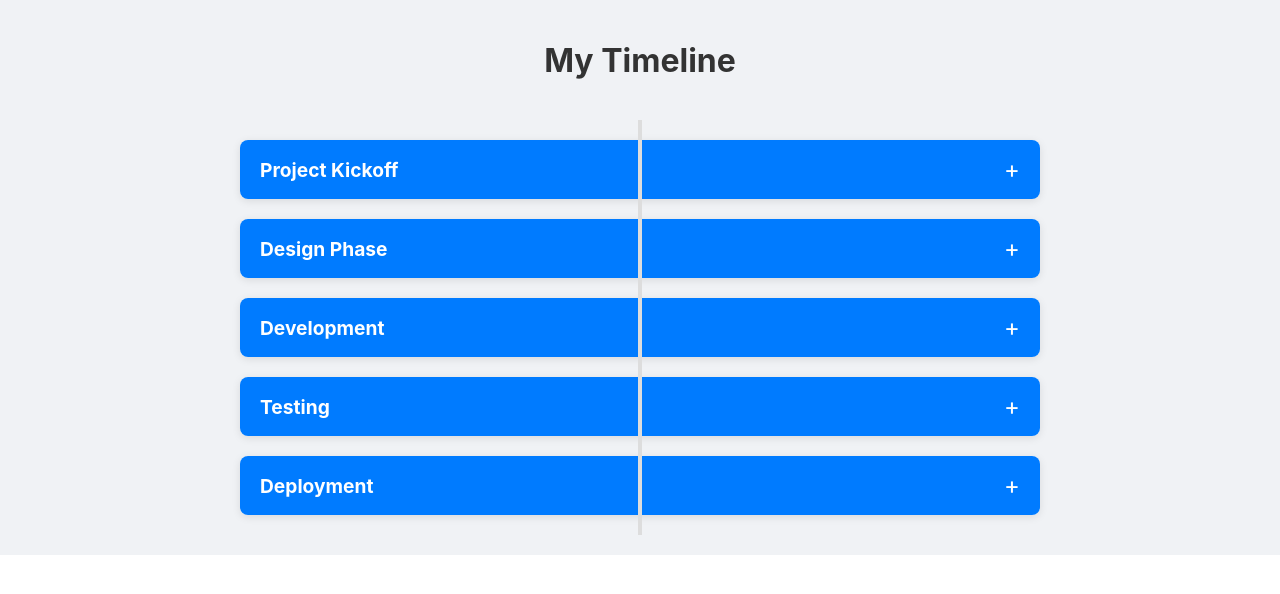
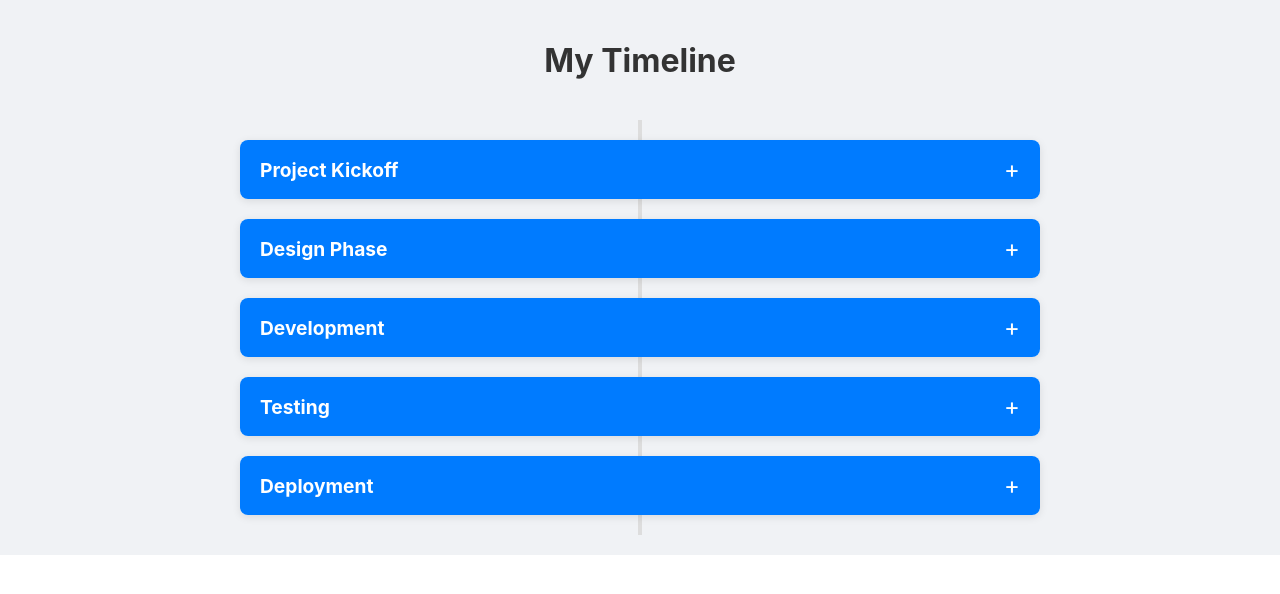
Before and after one commit to NikolaVetnic/Timelines, a React (Create React App) app in the folder Frontend/react-app/: page / in a window 1280 px wide. Shown: the top 594 px of the page. Built offline with nearby package versions, Linux system fonts and the light colour scheme.

Commit message:
fix: line not showing behind nodes properly

```diff
--- a/Frontend/react-app/src/components/Timeline/Timeline.css
+++ b/Frontend/react-app/src/components/Timeline/Timeline.css
@@ -12,6 +12,7 @@
     width: 4px;
     height: 100%;
     background-color: #ddd;
+    z-index: 1;
 }
 
 .timeline-cards {
@@ -19,6 +20,8 @@
     flex-direction: column;
     gap: 20px;
     padding: 20px 0;
+    position: relative;
+    z-index: 2;
 }
 
 @media (max-width: 900px) {
```
